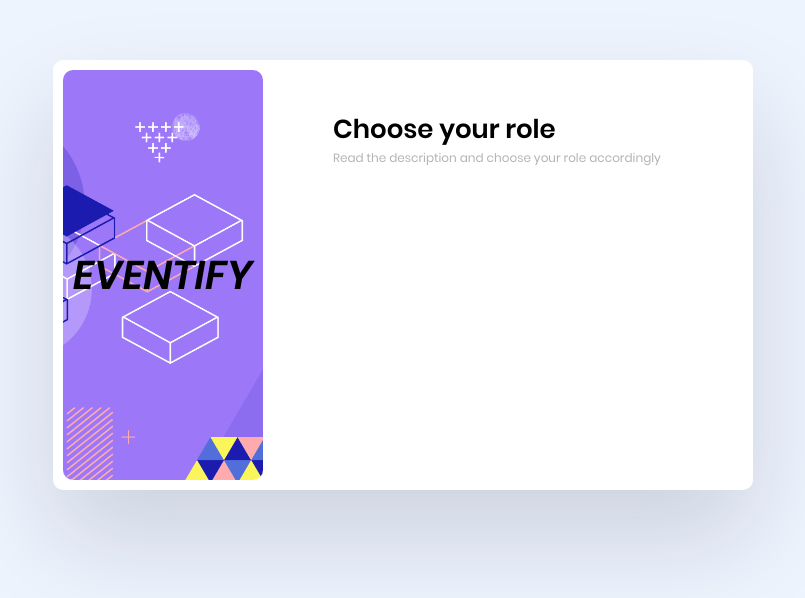
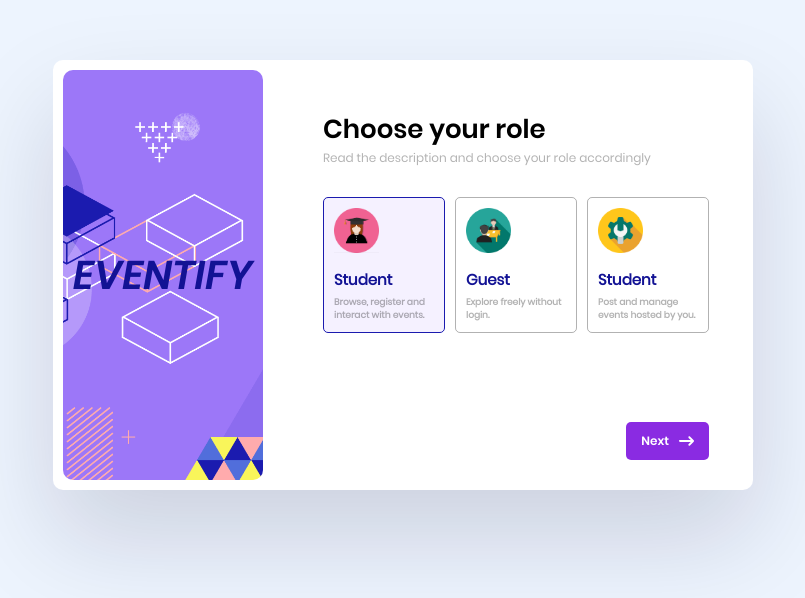
Before and after one commit to Aditya-0712/Eventify, a plain HTML site: page index.html in a window 1280 px wide. Shown: the whole page, without its empty margins (237-1042 px from the left). Drawn offline with Linux system fonts and the light colour scheme.

Commit message:
pc version completed

```diff
--- a/index.html
+++ b/index.html
@@ -57,6 +57,33 @@
         <div class="right">
             <p class="heading">Choose your role</p>
             <p class="desc">Read the description and choose your role accordingly</p>
+
+            <div class="pc_options">
+                <div style="background-color:rgba(156,119,248,0.1); border:1px solid rgba(27,27,175)" onclick="pc_selectA()">
+                    <img src="public/Pictures/student_logo.png" alt="student">
+                    <p>Student</p>
+                    <p>Browse, register and interact with events.</p>
+                </div>
+
+                <div onclick="pc_selectB()">
+                    <img src="public/Pictures/guest_logo.png" alt="guest">
+                    <p>Guest</p>
+                    <p>Explore freely without login.</p>
+                </div>
+
+                <div onclick="pc_selectC()">
+                    <img src="public/Pictures/admin_logo.png" alt="admin">
+                    <p>Student</p>
+                    <p>Post and manage events hosted by you.</p>
+                </div>
+            </div>
+
+            <div class="pc_next" onclick="pc_redirect()">
+                <p>Next</p>
+                <svg xmlns="http://www.w3.org/2000/svg" viewBox="0 0 512 512">
+                    <path d="M502.6 278.6c12.5-12.5 12.5-32.8 0-45.3l-128-128c-12.5-12.5-32.8-12.5-45.3 0s-12.5 32.8 0 45.3L402.7 224 32 224c-17.7 0-32 14.3-32 32s14.3 32 32 32l370.7 0-73.4 73.4c-12.5 12.5-12.5 32.8 0 45.3s32.8 12.5 45.3 0l128-128z"/>
+                </svg>
+            </div>
         </div>
     </div>
 
--- a/public/index.css
+++ b/public/index.css
@@ -161,6 +161,7 @@
         margin:auto;
         font-size:40px;
         font-family: poppins-italic-semibold;
+        color:rgb(18, 18, 148);
     }
 
     .right
@@ -173,7 +174,7 @@
     .heading , .desc
     {
         margin-top:40px;
-        margin-left: 60px;
+        margin-left: 50px;
     }
 
     .desc
@@ -181,4 +182,78 @@
         margin-top: 0px;
         font-size: 12px;
     }
+
+    .pc_options
+    {
+        display:flex;
+        margin:30px auto 0px 50px;
+    }
+
+    .pc_options div
+    {
+        display:flex;
+        flex-direction: column;
+        padding:10px;
+        border-radius: 5px;
+        border:1px solid rgba(0, 0, 0, 0.3);
+        margin:0px 10px 0px 0px;
+        cursor: pointer;
+        max-width: 100px;
+    }
+
+    .pc_options div img
+    {
+        width:45px;
+        height: 45px;
+        margin: 0px auto 0px 0px;
+    }
+
+    .pc_options div p:nth-child(2) , .pc_options div p:nth-child(3)
+    {
+        display: flex;
+        font-size:15px;
+        font-family: poppins-regular;
+        font-weight: bold;
+        color:rgb(18, 18, 148);
+        margin:15px auto 0px 0px;
+    }
+
+    .pc_options div p:nth-child(3)
+    {
+        font-size: 9px;
+        color:rgba(0, 0, 0, 0.3);
+        margin-top: 05px;
+    }
+
+    .pc_next
+    {
+        display:flex;
+        margin:auto 10px 20px auto;
+        padding:10px 15px 10px 15px;
+        border-radius: 5px;
+        background-color: blueviolet;
+        cursor:pointer;
+    }
+
+    .pc_next:hover
+    {
+        background-color: rgb(97, 30, 159);
+    }
+
+    .pc_next p
+    {
+        display:flex;
+        font-size:12px;
+        font-family: poppins-semibold;
+        color:white;
+        margin:0;
+    }
+
+    .pc_next svg
+    {
+        display:flex;
+        width:15px;
+        margin-left: 10px;
+        fill:white;
+    }
 }
--- a/public/index.js
+++ b/public/index.js
@@ -47,3 +47,54 @@
         window.location.href = "/admin.html";
     }
 }
+
+
+var pc_optionA = document.querySelectorAll(".pc_options div")[0];
+var pc_optionB = document.querySelectorAll(".pc_options div")[1];
+var pc_optionC = document.querySelectorAll(".pc_options div")[2];
+
+function pc_selectA()
+{
+    pc_optionA.style.backgroundColor = "rgba(156,119,248,0.1)";
+    pc_optionA.style.border = "1px solid rgba(27,27,175)";
+    pc_optionB.style.backgroundColor = "white";
+    pc_optionB.style.border = "1px solid rgba(0,0,0,0.3)";
+    pc_optionC.style.backgroundColor = "white";
+    pc_optionC.style.border = "1px solid rgba(0,0,0,0.3)";
+}
+
+function pc_selectB()
+{
+    pc_optionB.style.backgroundColor = "rgba(156,119,248,0.1)";
+    pc_optionB.style.border = "1px solid rgba(27,27,175)";
+    pc_optionA.style.backgroundColor = "white";
+    pc_optionA.style.border = "1px solid rgba(0,0,0,0.3)";
+    pc_optionC.style.backgroundColor = "white";
+    pc_optionC.style.border = "1px solid rgba(0,0,0,0.3)";
+}
+
+function pc_selectC()
+{
+    pc_optionC.style.backgroundColor = "rgba(156,119,248,0.1)";
+    pc_optionC.style.border = "1px solid rgba(27,27,175)";
+    pc_optionB.style.backgroundColor = "white";
+    pc_optionB.style.border = "1px solid rgba(0,0,0,0.3)";
+    pc_optionA.style.backgroundColor = "white";
+    pc_optionA.style.border = "1px solid rgba(0,0,0,0.3)";
+}
+
+function pc_redirect()
+{
+    if (pc_optionA.style.backgroundColor == "rgba(156, 119, 248, 0.1)")
+    {
+        window.location.href = "/login.html";
+    }
+    else if (pc_optionB.style.backgroundColor == "rgba(156, 119, 248, 0.1)")
+    {
+        window.location.href = "/main_page.html";
+    }
+    else
+    {
+        window.location.href = "/admin.html";
+    }
+}
```
